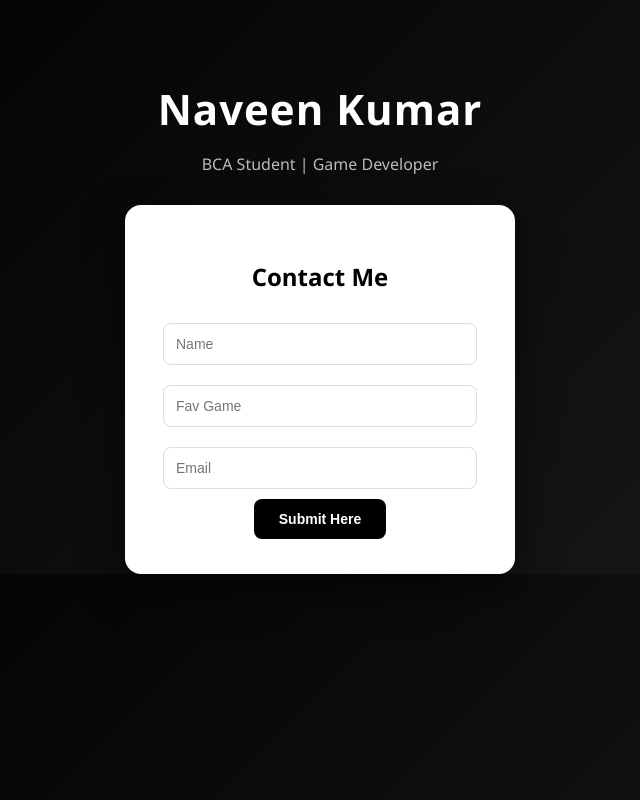
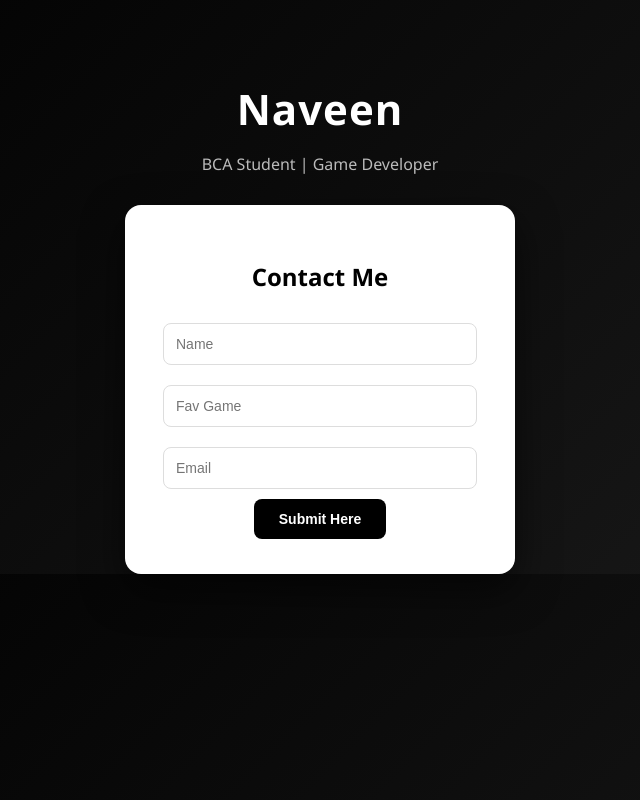
Before and after one commit to 25navBCA/naveen-portfolio, a plain HTML site: page index.html in a window 1280 px wide. Shown: the whole page, without its empty margins (320-960 px from the left). Drawn offline with Linux system fonts and the light colour scheme.

Commit message:
Update index.html

```diff
--- a/index.html
+++ b/index.html
@@ -92,7 +92,7 @@
 <body>
 
     <div class="container">
-        <h1>Naveen Kumar</h1>
+        <h1>Naveen</h1>
         <p>BCA Student | Game Developer</p>
 
         <div class="card">
```
